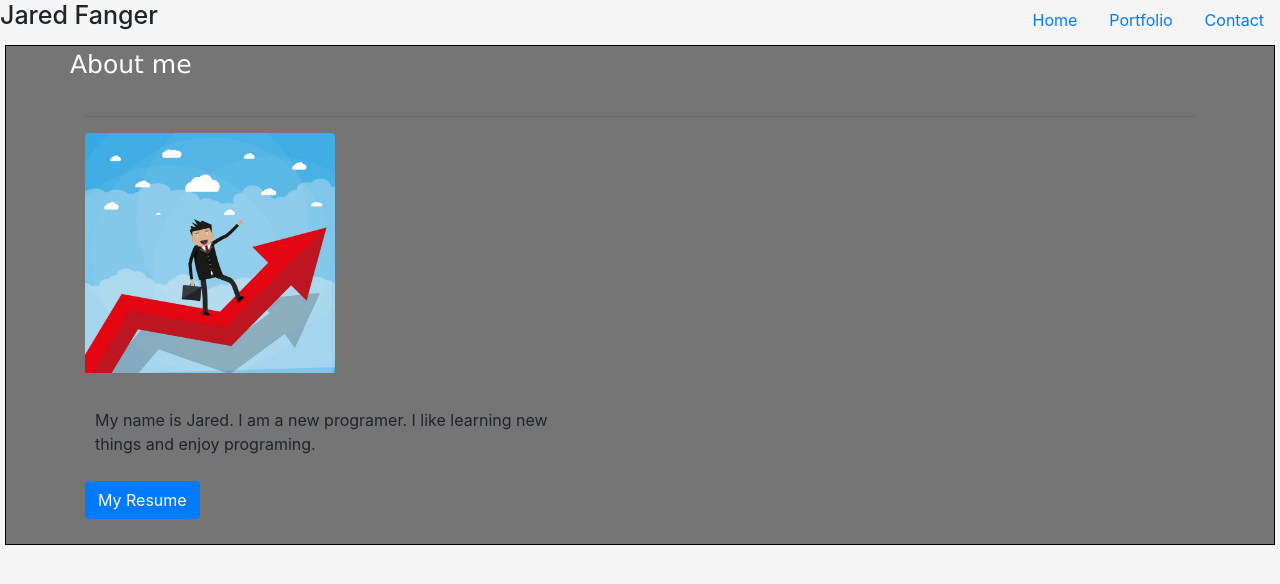
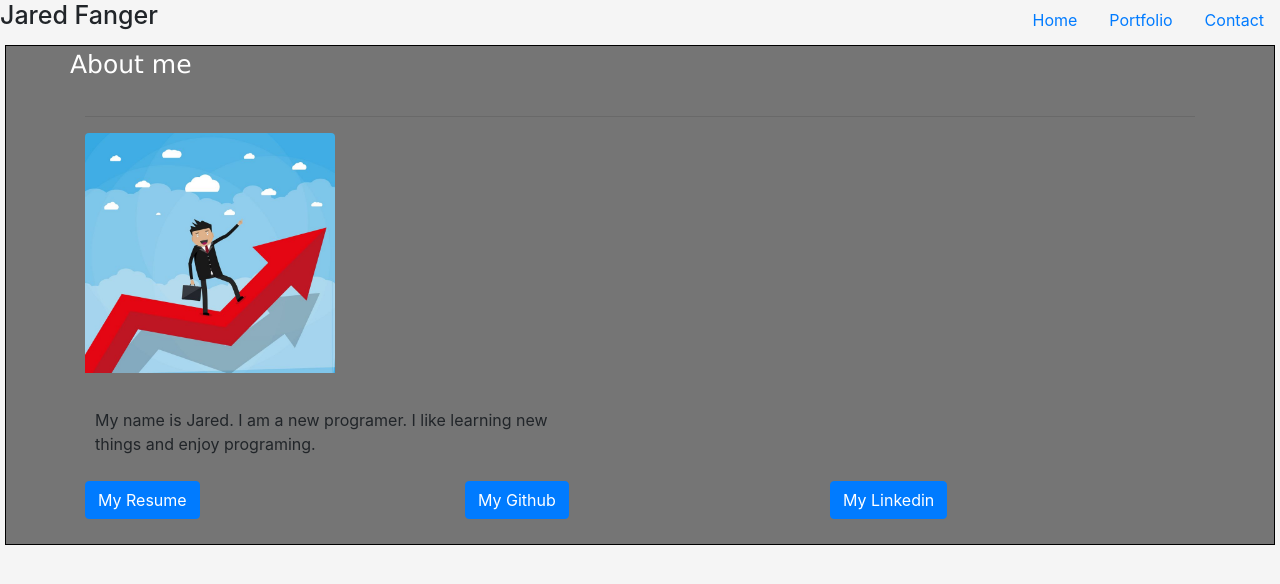
Before and after one commit to jaredfa1/UpdatedPortfolio, a plain HTML site: page index.html in a window 1280 px wide. Drawn offline with nearby package versions, Linux system fonts and the light colour scheme.

Commit message:
added more features

```diff
--- a/index.html
+++ b/index.html
@@ -110,7 +110,17 @@
           My name is Jared. I am a new programer. I like learning new things and enjoy programing.
         </p>
       </div>
+      <div class="row">
+      <div class="col-sm-4">
       <a href="file:///Users/jaredfanger/Desktop/homework/UpdatedPortfolio/jared%20resume.html" class="btn btn-primary">My Resume</a>
+      </div>
+      <div class = "col-sm-4">
+        <a href="https://github.com/jaredfa1" class="btn btn-primary">My Github</a>
+      </div class="col-sm-4">
+      <a href="https://www.linkedin.com/in/jared-fanger-363341164/" class="btn btn-primary">My Linkedin</a>
+      </div>
+      </div>
+      </div>
     </div>
 
 
```
